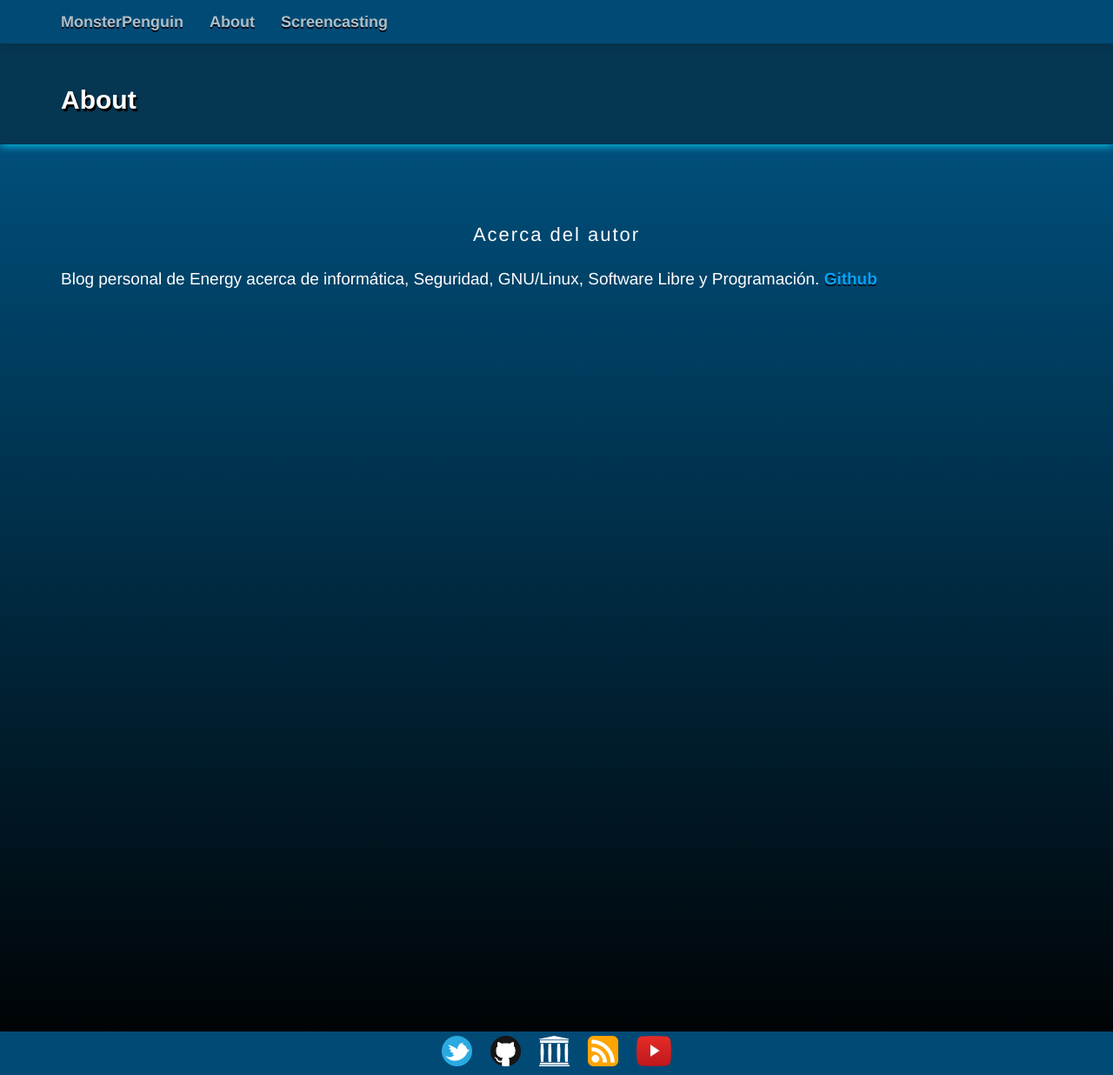
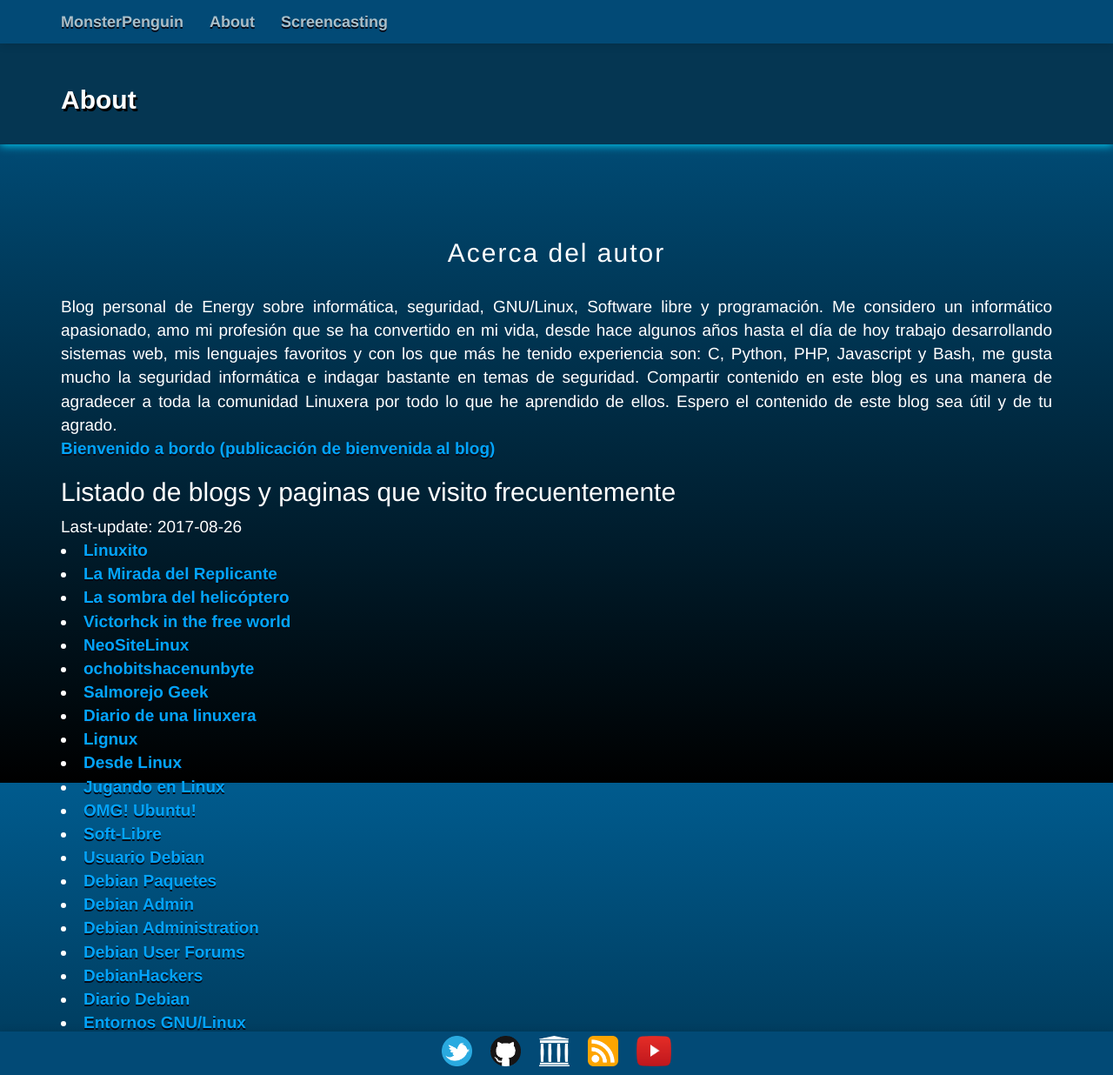
Before and after one commit to Energy1011/monsterpenguin, a Jekyll site: the page built from about.md, in a window 1280 px wide and 1236 px high. Shown: the whole window at 87% size. Built offline with Jekyll 4.4.1, drawn with Linux system fonts in a browser that asks for light colours; nearby versions of some CDN libraries; some web fonts are replaced.

Commit message:
Update about page

```diff
--- a/about.md
+++ b/about.md
@@ -4,9 +4,37 @@ title: About
 permalink: /about/
 ---
 <div class="man-title">
-Acerca del autor
+<h2>Acerca del autor</h2>
 </div>
 <div class="manual-content">
-Blog personal de Energy acerca de informática, Seguridad, GNU/Linux, Software Libre y Programación.
-<a href="https://github.com/energy1011">Github</a>
+Blog personal de Energy sobre informática, seguridad, GNU/Linux, Software libre y programación.
+Me considero un informático apasionado, amo mi profesión que se ha convertido en mi vida, desde hace algunos años hasta el día de hoy trabajo desarrollando sistemas web, mis lenguajes favoritos y con los que más he tenido experiencia son: C, Python, PHP, Javascript y Bash, me gusta mucho la seguridad informática e indagar bastante en temas de seguridad. Compartir contenido en este blog es una manera de agradecer a toda la comunidad Linuxera por todo lo que he aprendido de ellos. Espero el contenido de este blog sea útil y de tu agrado.
+<br>
+<a href="https://energy1011.github.io/monsterpenguin/blog/2016/11/28/first-blog-post.html">Bienvenido a bordo (publicación de bienvenida al blog)</a>
+
+<h2>Listado de blogs y paginas que visito frecuentemente </h2>
+Last-update: 2017-08-26
+<li><a href="http://www.linuxito.com/" target="_blank">Linuxito</a></li>
+<li><a href="http://lamiradadelreplicante.com/" target="_blank">La Mirada del Replicante</a></li>
+<li><a href="https://lasombradelhelicoptero.wordpress.com/" target="_blank">La sombra del helicóptero</a></li>
+<li><a href="http://victorhckinthefreeworld.wordpress.com/" target="_blank">Victorhck in the free world</a></li>
+<li><a href="https://neositelinux.com/" target="_blank">NeoSiteLinux</a></li>
+<li><a href="http://www.ochobitshacenunbyte.com/" target="_blank">ochobitshacenunbyte</a></li>
+<li><a href="https://salmorejogeek.com/" target="_blank">Salmorejo Geek</a>  </li>
+<li><a href="https://diariodeunalinuxera.com/" target="_blank">Diario de una linuxera</a></li>
+<li><a href="http://lignux.com/" target="_blank">Lignux</a></li>
+<li><a href="http://blog.desdelinux.net/" target="_blank">Desde Linux</a></li>
+<li><a href="https://jugandoenlinux.com/" target="_blank">Jugando en Linux</a></li>
+<li><a href="http://www.omgubuntu.co.uk/" target="_blank">OMG! Ubuntu!</a></li>
+<li><a href="http://elsoftwarelibre.wordpress.com/" target="_blank">Soft-Libre</a></li>
+<li><a href="http://usuariodebian.blogspot.com.es/" target="_blank">Usuario Debian</a></li>
+<li><a href="http://www.debian.org/distrib/packages" target="_blank">Debian Paquetes</a></li>
+<li><a href="http://www.debianadmin.com/" target="_blank">Debian Admin</a></li>
+<li><a href="http://www.debian-administration.org/" target="_blank">Debian Administration</a></li>
+<li><a href="http://forums.debian.net/index.php" target="_blank">Debian User Forums</a></li>
+<li><a href="http://www.debianhackers.net/" target="_blank">DebianHackers</a></li>
+<li><a href="http://diariodebian.wordpress.com/" target="_blank">Diario Debian</a></li>
+<li><a href="http://entornosgnulinux.com/" target="_blank">Entornos GNU/Linux</a></li>
+<li><a href="http://www.espaciolinux.com/" target="_blank">Espacio Linux</a></li>
+
 </div>
```
Also changed, not shown: 2 other files.
